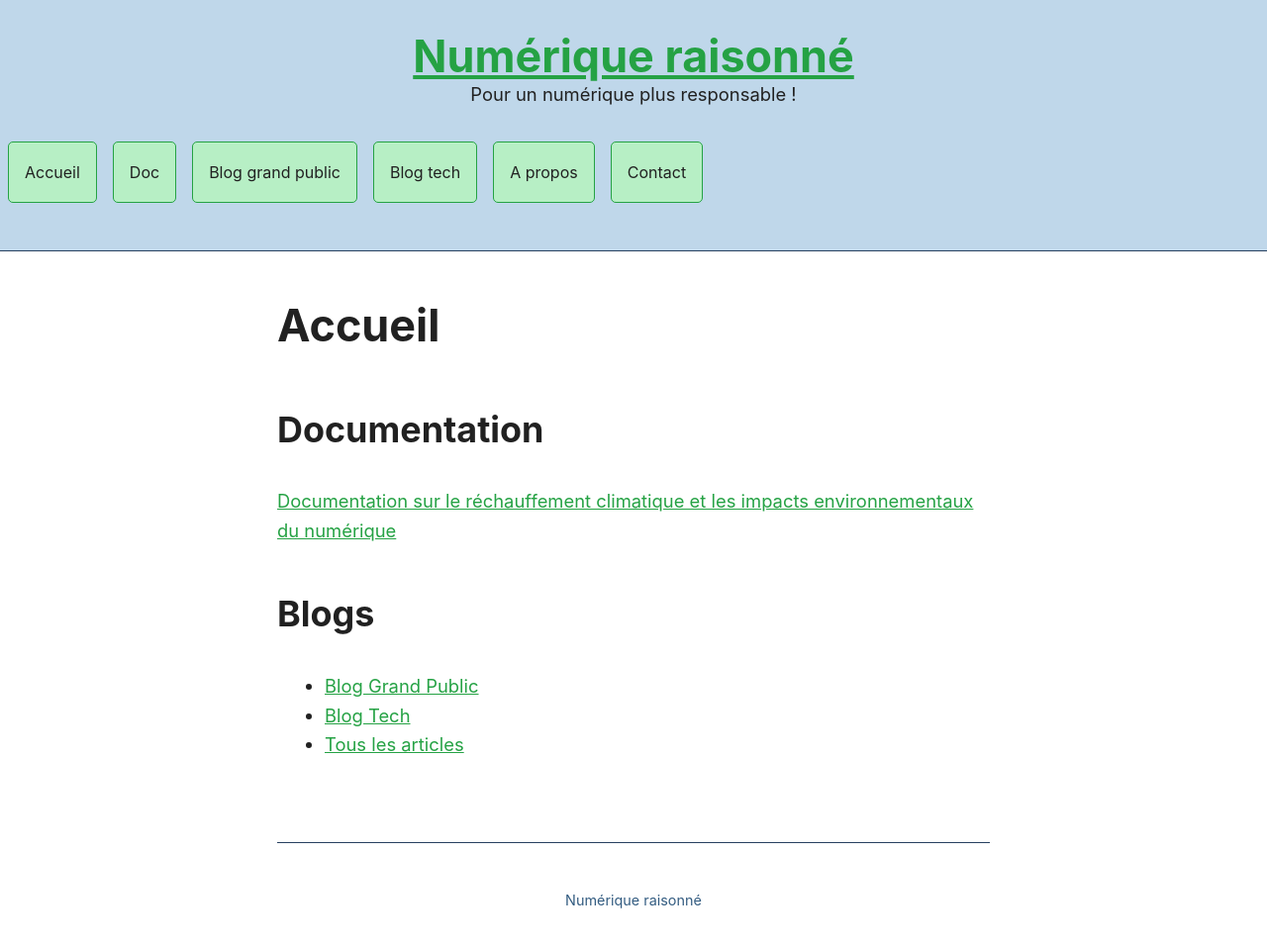
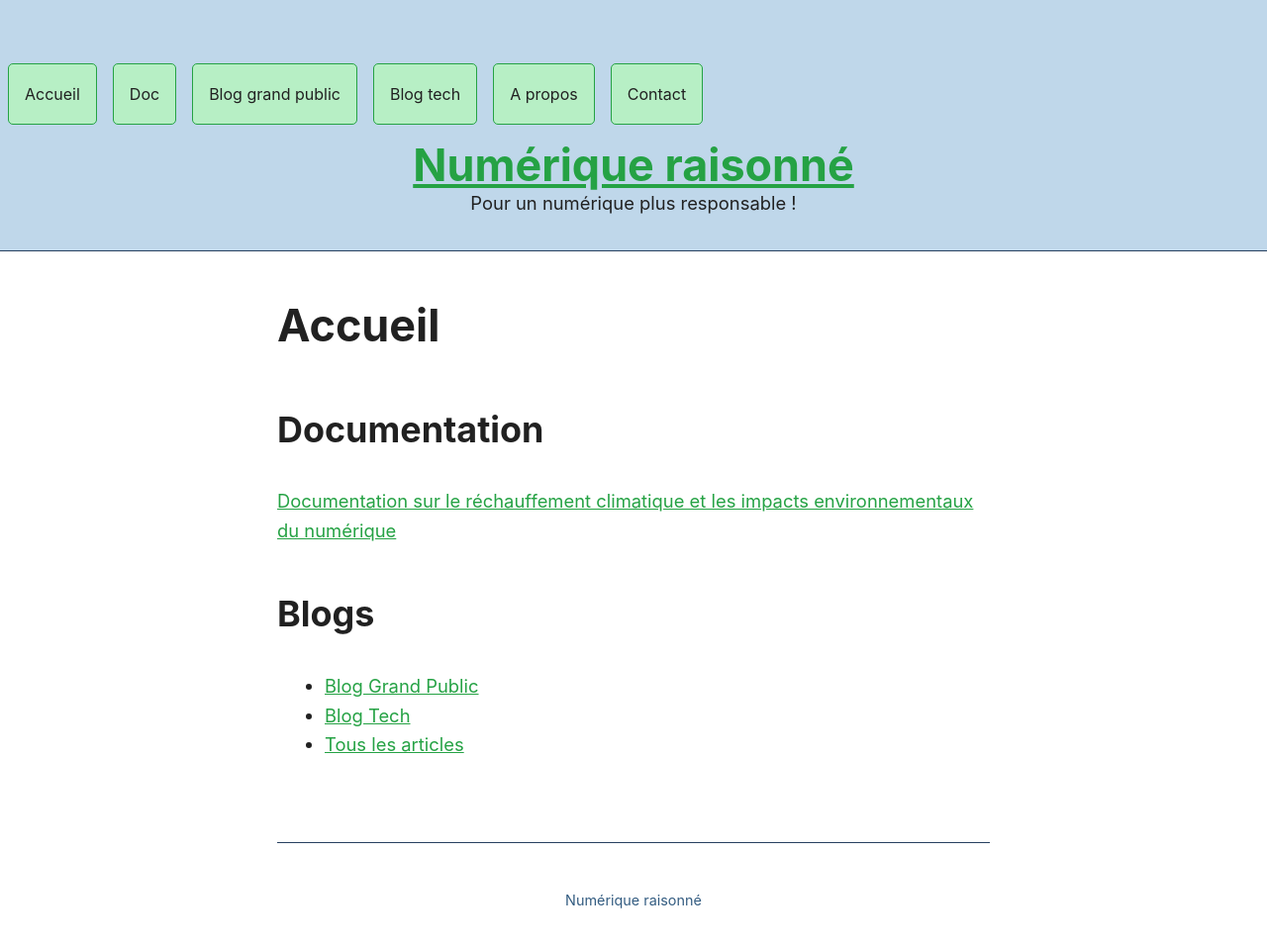
Before and after one commit to Slandais/slandais.github.io, a Jekyll site: the page built from index.md, in a window 1280 px wide and 960 px high. Shown: the top 957 px of the window at 99% size. Built offline with Jekyll 4.4.1, drawn with Linux system fonts in a browser that asks for light colours.

Commit message:
Update default.html

```diff
--- a/_layouts/default.html
+++ b/_layouts/default.html
@@ -19,9 +19,9 @@ layout: compress
   </head>
   <body>
       <header>
+        {% include navigation.html %}
         <h1><a href="/">Numérique raisonné</a></h1>
         <p>Pour un numérique plus responsable !</p>
-        {% include navigation.html %}
     </header>
       <main>
         {{ content }}
```
